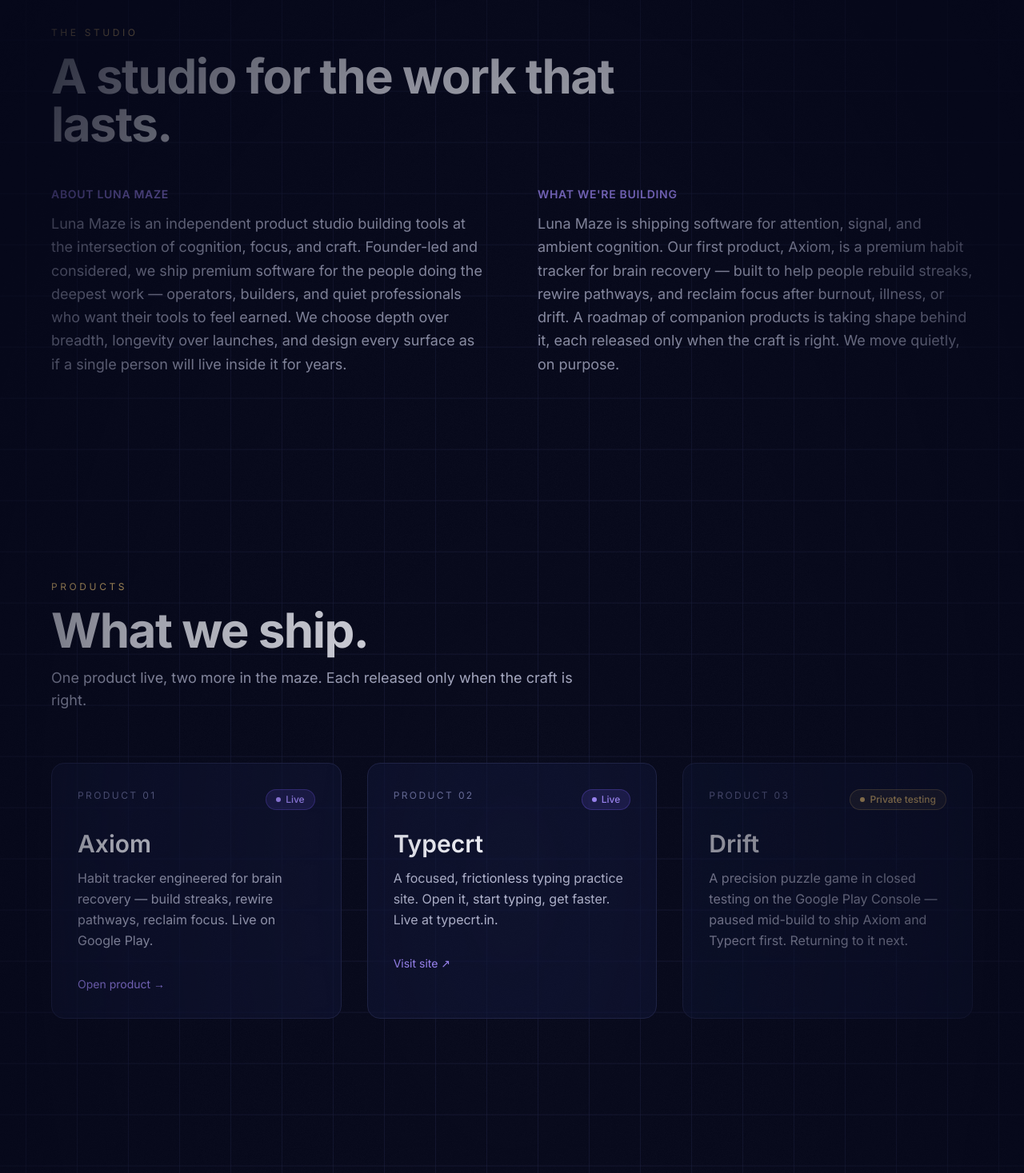
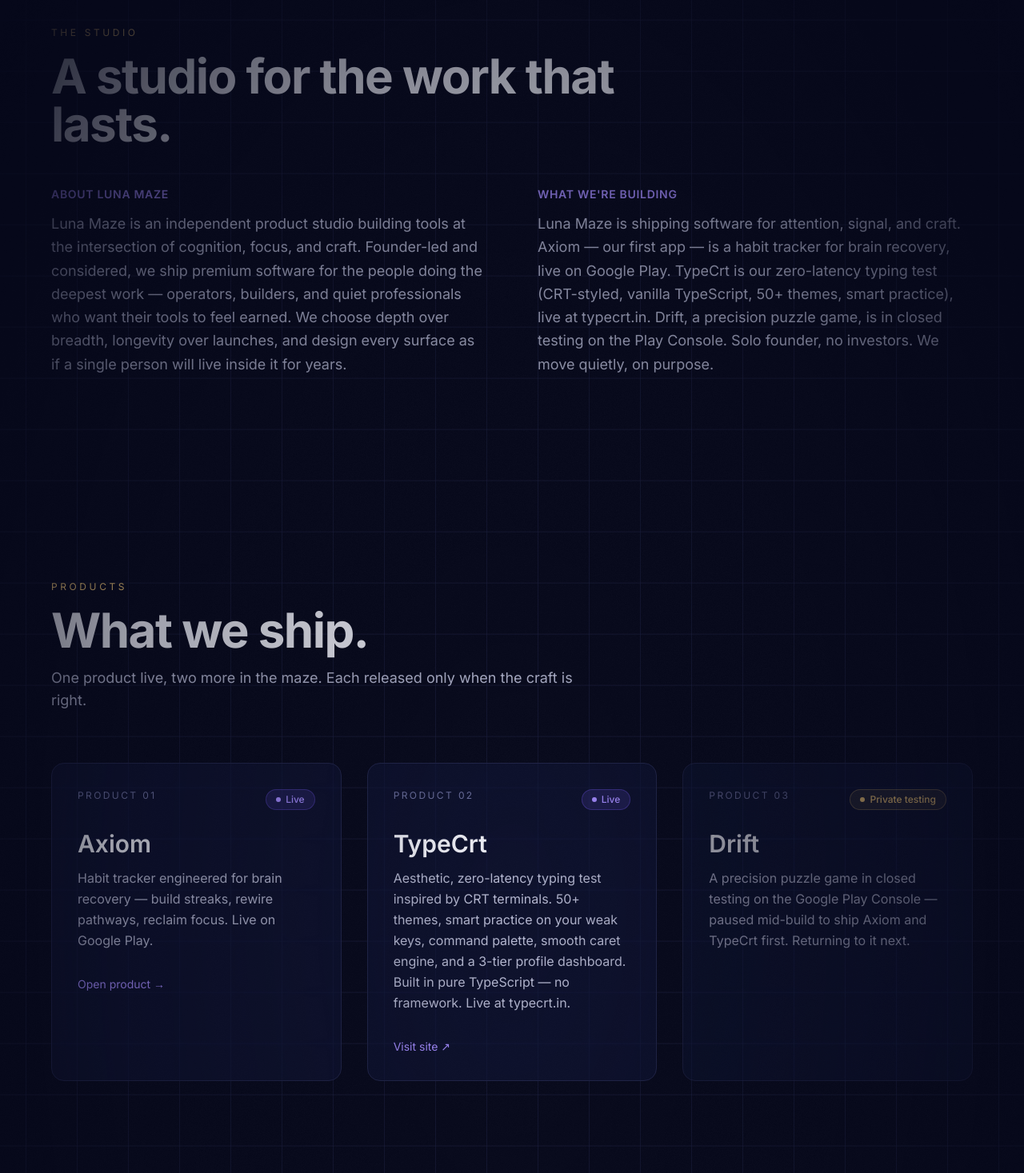
Before and after one commit to shadowline-trx/lunamaze, a Next.js app: page / in a window 1280 px wide. Shown: the part 895-2362 px from the top of the page at 80% size. Built offline with nearby package versions, Linux system fonts and the light colour scheme.

Commit message:
TypeCrt: real product description grounded in source

```diff
--- a/src/content/lunamaze.ts
+++ b/src/content/lunamaze.ts
@@ -35,9 +35,9 @@
 export const aboutCopy: string =
   'Luna Maze is an independent product studio building tools at the intersection of cognition, focus, and craft. Founder-led and considered, we ship premium software for the people doing the deepest work — operators, builders, and quiet professionals who want their tools to feel earned. We choose depth over breadth, longevity over launches, and design every surface as if a single person will live inside it for years.';
 
-// buildingCopy: 389 chars (must be in [300, 500] and contain "Luna Maze")
+// buildingCopy: 480 chars (must be in [300, 500] and contain "Luna Maze")
 export const buildingCopy: string =
-  'Luna Maze is shipping software for attention, signal, and ambient cognition. Our first product, Axiom, is a premium habit tracker for brain recovery — built to help people rebuild streaks, rewire pathways, and reclaim focus after burnout, illness, or drift. A roadmap of companion products is taking shape behind it, each released only when the craft is right. We move quietly, on purpose.';
+  "Luna Maze is shipping software for attention, signal, and craft. Axiom — our first app — is a habit tracker for brain recovery, live on Google Play. TypeCrt is our zero-latency typing test (CRT-styled, vanilla TypeScript, 50+ themes, smart practice), live at typecrt.in. Drift, a precision puzzle game, is in closed testing on the Play Console. Solo founder, no investors. We move quietly, on purpose.";
 
 /**
  * Real Google Play listing for the Axiom Android app.
@@ -58,9 +58,9 @@
   },
   {
     id: 'typecrt',
-    name: 'Typecrt',
+    name: 'TypeCrt',
     description:
-      'A focused, frictionless typing practice site. Open it, start typing, get faster. Live at typecrt.in.',
+      'Aesthetic, zero-latency typing test inspired by CRT terminals. 50+ themes, smart practice on your weak keys, command palette, smooth caret engine, and a 3-tier profile dashboard. Built in pure TypeScript — no framework. Live at typecrt.in.',
     status: 'live',
     href: 'https://www.typecrt.in',
     tag: 'Product 02',
@@ -69,7 +69,7 @@
     id: 'drift',
     name: 'Drift',
     description:
-      'A precision puzzle game in closed testing on the Google Play Console — paused mid-build to ship Axiom and Typecrt first. Returning to it next.',
+      'A precision puzzle game in closed testing on the Google Play Console — paused mid-build to ship Axiom and TypeCrt first. Returning to it next.',
     status: 'private-testing',
     tag: 'Product 03',
   },
```
Also changed, not shown: 1 other file (tests, documents, lock files or other folders).
